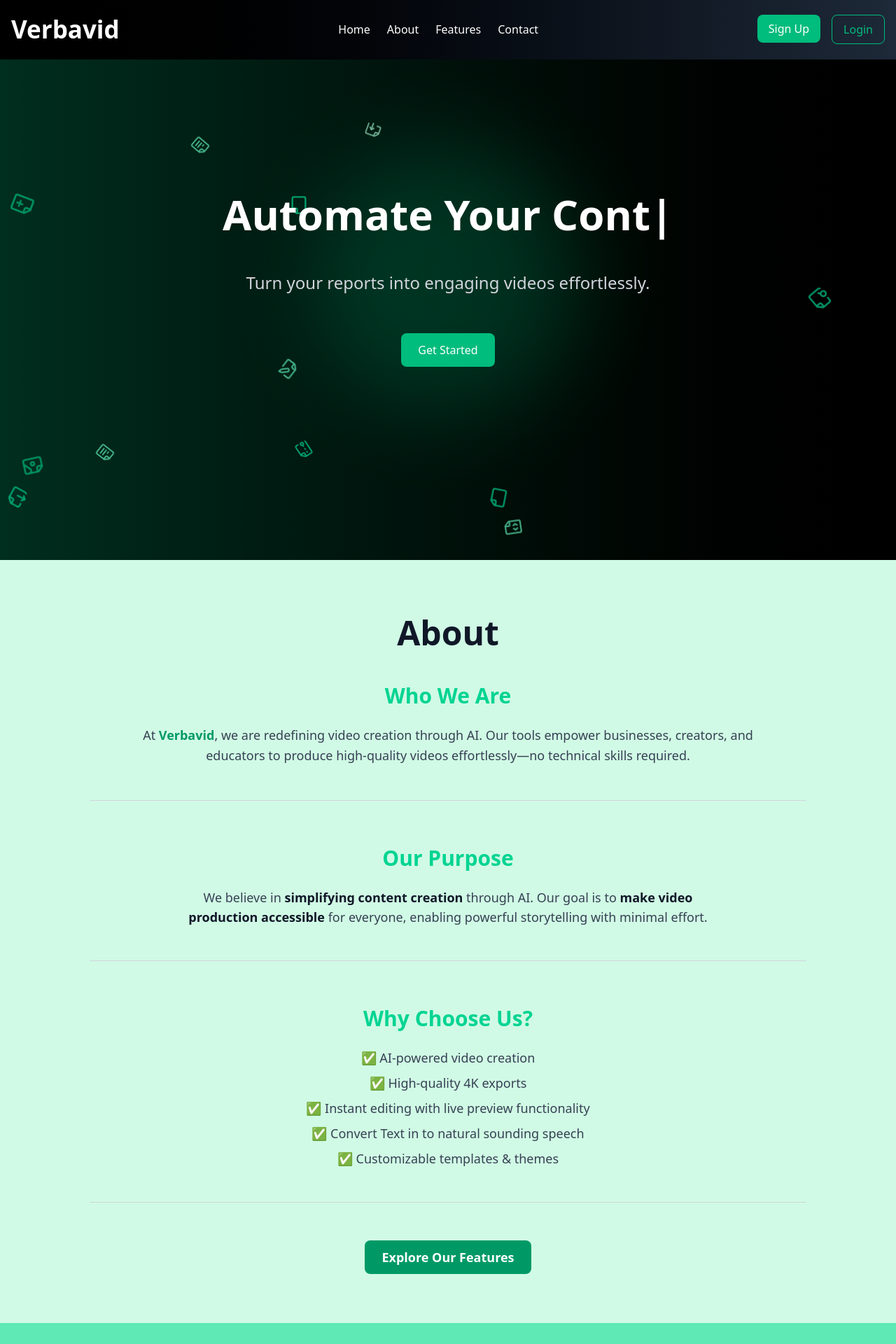
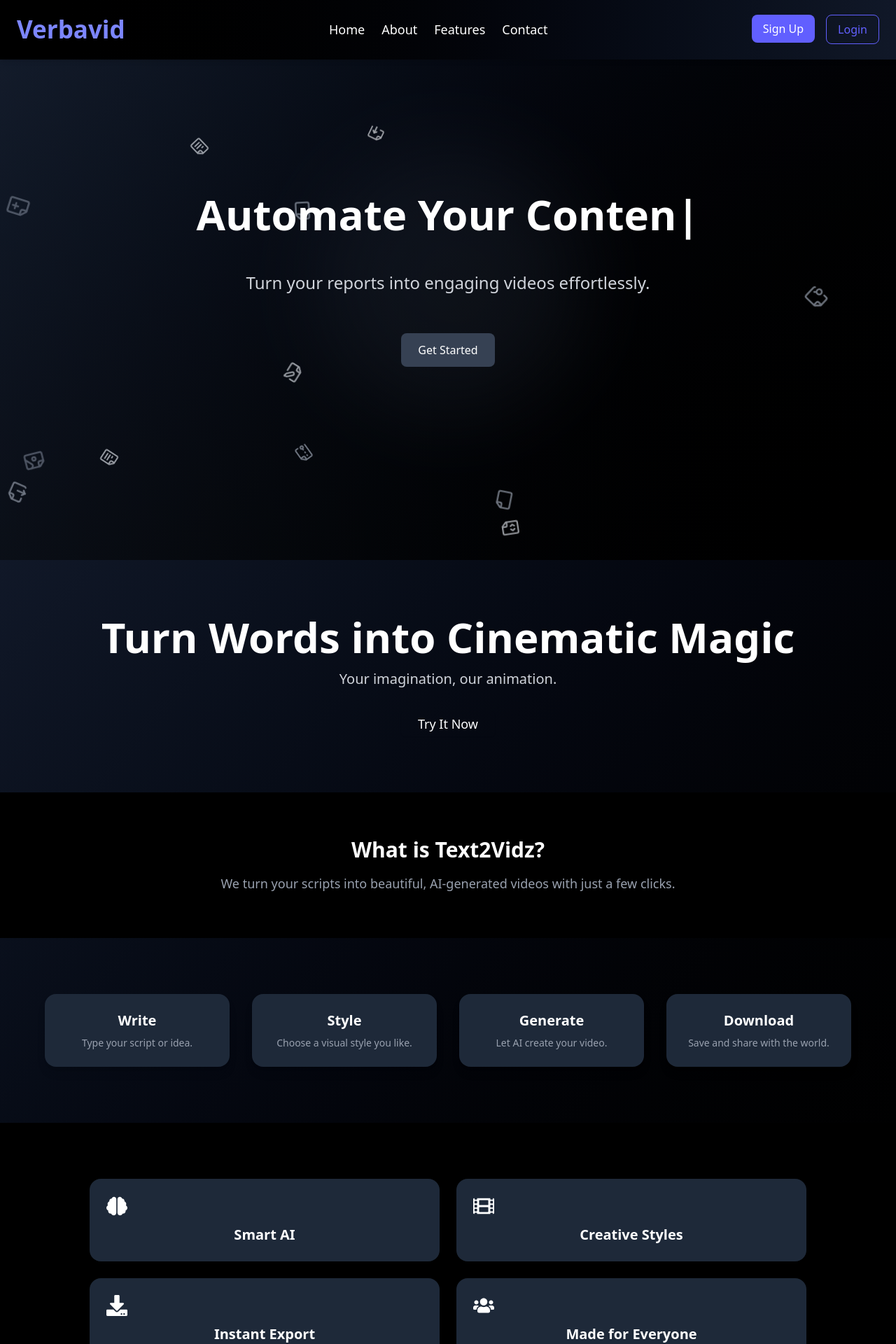
Before and after one commit to akansha-jaiswal386/VERBA_VID, a Next.js app in the folder frontend/: page / in a window 1280 px wide. Shown: the top 1920 px of the page at 70% size. Built offline with nearby package versions, Linux system fonts and the light colour scheme.

Commit message:
feat: Revamp About, Contact, Features, and Home pages with new layouts and styles; update Navbar and Footer for improved UI

```diff
--- a/frontend/src/app/About/page.jsx
+++ b/frontend/src/app/About/page.jsx
@@ -1,105 +1,111 @@
 "use client";
+import React from "react";
+import { motion } from "framer-motion";
+import { Button } from "@/components/ui/button";
+import { Card, CardContent } from "@/components/ui/card";
+import { FaBrain, FaFilm, FaDownload, FaUsers } from "react-icons/fa";
 
-import { motion } from "framer-motion";
+const About= () => {
+  return (
+    <div className="bg-gradient-to-br from-gray-900 to-black text-white min-h-screen">
+      {/* Hero Section */}
+      <section className="text-center py-20 px-6">
+        <motion.h1
+          initial={{ opacity: 0, y: -20 }}
+          animate={{ opacity: 1, y: 0 }}
+          transition={{ duration: 0.8 }}
+          className="text-4xl md:text-6xl font-bold mb-4"
+        >
+          Turn Words into Cinematic Magic
+        </motion.h1>
+        <motion.p
+          initial={{ opacity: 0, y: 20 }}
+          animate={{ opacity: 1, y: 0 }}
+          transition={{ duration: 1 }}
+          className="text-xl text-gray-300 mb-8"
+        >
+          Your imagination, our animation.
+        </motion.p>
+        <Button className="text-lg px-6 py-3">Try It Now</Button>
+      </section>
 
-const About = () => {
-  return (
-    <section id="about" className="w-full min-h-screen py-20 px-8 bg-emerald-100 text-gray-900">
-      {/* Main Heading */}
-      <motion.h1
-        initial={{ opacity: 0, y: -50 }}
-        whileInView={{ opacity: 1, y: 0 }}
-        transition={{ duration: 0.8 }}
-        viewport={{ once: false, amount: 0.2 }}
-        className="text-5xl font-bold text-center mb-12"
-      >
-        About
-      </motion.h1>
+      {/* What We Do */}
+      <section className="py-16 px-6 bg-black">
+        <motion.div
+          initial={{ opacity: 0 }}
+          whileInView={{ opacity: 1 }}
+          transition={{ duration: 1 }}
+          className="max-w-4xl mx-auto text-center"
+        >
+          <h2 className="text-3xl font-semibold mb-4">What is Text2Vidz?</h2>
+          <p className="text-gray-400 text-lg">
+            We turn your scripts into beautiful, AI-generated videos with just a few clicks.
+          </p>
+        </motion.div>
+      </section>
 
-      {/* Who We Are Section */}
-      <div className="max-w-5xl mx-auto mb-16 border-b border-gray-300 pb-12">
+      {/* How It Works */}
+      <section className="py-20 px-6">
+        <div className="max-w-6xl mx-auto grid md:grid-cols-4 gap-8 text-center">
+          {["Write", "Style", "Generate", "Download"].map((step, index) => (
+            <motion.div
+              key={step}
+              initial={{ opacity: 0, y: 20 }}
+              whileInView={{ opacity: 1, y: 0 }}
+              transition={{ duration: 0.5 + index * 0.2 }}
+              className="bg-gray-800 p-6 rounded-2xl shadow-lg"
+            >
+              <h3 className="text-xl font-bold mb-2">{step}</h3>
+              <p className="text-gray-400 text-sm">
+                {step === "Write" && "Type your script or idea."}
+                {step === "Style" && "Choose a visual style you like."}
+                {step === "Generate" && "Let AI create your video."}
+                {step === "Download" && "Save and share with the world."}
+              </p>
+            </motion.div>
+          ))}
+        </div>
+      </section>
+
+      {/* Why Choose Us */}
+      <section className="bg-black py-20 px-6">
+        <div className="max-w-5xl mx-auto grid md:grid-cols-2 gap-6">
+          {[
+            { icon: <FaBrain />, label: "Smart AI" },
+            { icon: <FaFilm />, label: "Creative Styles" },
+            { icon: <FaDownload />, label: "Instant Export" },
+            { icon: <FaUsers />, label: "Made for Everyone" },
+          ].map((item, i) => (
+            <motion.div
+              key={item.label}
+              initial={{ opacity: 0, scale: 0.8 }}
+              whileInView={{ opacity: 1, scale: 1 }}
+              transition={{ duration: 0.5 + i * 0.2 }}
+              className="bg-gray-800 p-6 rounded-2xl text-center shadow-md"
+            >
+              <div className="text-3xl mb-3 text-primary">{item.icon}</div>
+              <h4 className="text-xl font-semibold text-white">{item.label}</h4>
+            </motion.div>
+          ))}
+        </div>
+      </section>
+
+      {/* Contact CTA */}
+      <section className="text-center py-20 px-6">
         <motion.h2
-          initial={{ opacity: 0, y: -30 }}
-          whileInView={{ opacity: 1, y: 0 }}
-          transition={{ duration: 0.8 }}
-          viewport={{ once: false, amount: 0.2 }}
-          className="text-3xl font-semibold text-center mb-6 text-emerald-400"
+          initial={{ opacity: 0 }}
+          whileInView={{ opacity: 1 }}
+          transition={{ duration: 1 }}
+          className="text-3xl md:text-4xl font-bold mb-4"
         >
-          Who We Are
+          Ready to Create?
         </motion.h2>
-        <motion.p
-          initial={{ opacity: 0, scale: 0.9 }}
-          whileInView={{ opacity: 1, scale: 1 }}
-          transition={{ duration: 0.8 }}
-          viewport={{ once: false, amount: 0.2 }}
-          className="text-lg text-center text-gray-700 max-w-4xl mx-auto leading-relaxed"
-        >
-          At <span className="text-emerald-600 font-semibold">Verbavid</span>, we are redefining video creation through AI. Our tools empower businesses, creators, and educators to produce high-quality videos effortlessly—no technical skills required.
-        </motion.p>
-      </div>
-
-      {/* Our Purpose Section */}
-      <div className="max-w-5xl mx-auto mb-16 border-b border-gray-300 pb-12">
-        <motion.h2
-          initial={{ opacity: 0, y: -30 }}
-          whileInView={{ opacity: 1, y: 0 }}
-          transition={{ duration: 0.8, delay: 0.2 }}
-          viewport={{ once: false, amount: 0.2 }}
-          className="text-3xl font-semibold text-center mb-6 text-emerald-400"
-        >
-          Our Purpose
-        </motion.h2>
-        <motion.p
-          initial={{ opacity: 0, scale: 0.9 }}
-          whileInView={{ opacity: 1, scale: 1 }}
-          transition={{ duration: 0.8, delay: 0.2 }}
-          viewport={{ once: false, amount: 0.2 }}
-          className="text-lg text-center text-gray-700 max-w-3xl mx-auto"
-        >
-          We believe in <span className="font-semibold text-gray-900">simplifying content creation</span> through AI. Our goal is to <span className="font-semibold text-gray-900">make video production accessible</span> for everyone, enabling powerful storytelling with minimal effort.
-        </motion.p>
-      </div>
-
-      {/* Why Choose Us Section */}
-      <div className="max-w-5xl mx-auto mb-16 border-b border-gray-300 pb-12">
-        <motion.h2
-          initial={{ opacity: 0, y: -30 }}
-          whileInView={{ opacity: 1, y: 0 }}
-          transition={{ duration: 0.8, delay: 0.4 }}
-          viewport={{ once: false, amount: 0.2 }}
-          className="text-3xl font-semibold text-center mb-6 text-emerald-400"
-        >
-          Why Choose Us?
-        </motion.h2>
-        <motion.ul
-          initial={{ opacity: 0, scale: 0.9 }}
-          whileInView={{ opacity: 1, scale: 1 }}
-          transition={{ duration: 0.8, delay: 0.4 }}
-          viewport={{ once: false, amount: 0.2 }}
-          className="text-lg text-center text-gray-700 max-w-3xl mx-auto space-y-2"
-        >
-          <li>✅ AI-powered video creation</li>
-          <li>✅ High-quality 4K exports</li>
-          <li>✅ Instant editing with live preview functionality</li>
-          <li>✅ Convert Text in to natural sounding speech</li>
-          <li>✅ Customizable templates & themes</li>
-        </motion.ul>
-      </div>
-
-      {/* Call to Action Section */}
-      <div className="text-center">
-        <motion.a
-          initial={{ opacity: 0, scale: 0.8 }}
-          whileInView={{ opacity: 1, scale: 1 }}
-          transition={{ duration: 0.8, delay: 0.6 }}
-          viewport={{ once: false, amount: 0.2 }}
-          href="/Feature"
-          className="px-6 py-3 bg-emerald-600 rounded-lg text-white text-lg font-semibold hover:bg-emerald-700 transition duration-300"
-        >
-          Explore Our Features
-        </motion.a>
-      </div>
-    </section>
+        <p className="text-gray-300 mb-6 text-lg">
+          Contact us and let’s bring your vision to life.
+        </p>
+        <Button className="text-lg px-6 py-3">Contact Us</Button>
+      </section>
+    </div>
   );
 };
 
--- a/frontend/src/app/Component/Footer/page.jsx
+++ b/frontend/src/app/Component/Footer/page.jsx
@@ -4,7 +4,7 @@ import { Facebook, Twitter, Instagram, Linkedin } from "lucide-react";
 
 const Footer = () => {
   return (
-    <footer className="relative bg-emerald-900 text-white py-10 px-6">
+    <footer className="relative bg-gradient-to-br from-gray-900 to-black text-white py-10 px-6">
       <div className="absolute inset-0 bg-gradient-to-b from-black/40 to-transparent pointer-events-none" />
 
       <div className="relative z-10 max-w-6xl mx-auto grid grid-cols-1 md:grid-cols-3 gap-8 text-center md:text-left">
--- a/frontend/src/app/Component/Navbar.jsx
+++ /dev/null
@@ -1,116 +0,0 @@
-"use client";
-import { useState, useEffect } from "react";
-import Link from "next/link";
-import { Menu, X } from "lucide-react";
-import { useRouter } from "next/navigation";
-
-
-
-
-export default function Navbar() {
-  const [isOpen, setIsOpen] = useState(false);
-  const [isAuthenticated, setIsAuthenticated] = useState(false);
-  const router = useRouter();
-
-  useEffect(() => {
-    const token = localStorage.getItem("token"); // Or use cookies if preferred
-    setIsAuthenticated(!!token);
-  }, []);
-
-  const handleLogout = () => {
-    localStorage.removeItem("token"); // Remove token or session data
-    setIsAuthenticated(false);
-    router.push("/login");
-  };
-
-  return (
-    <div className="flex flex-col justify-center bg-black w-full z-10 fixed">
-      <div className="absolute inset-0 bg-gradient-to-r from-black to-gray-800 opacity-80 w-full"></div>
-
-      <nav className="relative bg-gradient-to-r from-black to-gray-800 text-white p-4 w-full">
-        <div className="container mx-auto flex justify-between items-center">
-          <Link href="/" className="text-[35px] font-bold">Verbavid</Link>
-
-          <ul className="hidden md:flex space-x-6">
-            <li><Link href="/" className="hover:text-gray-400">Home</Link></li>
-            <li><Link href="/Ab" className="hover:text-gray-400">About</Link></li>
-            <li><Link href="Features" className="hover:text-gray-400">Features</Link></li>
-            <li><Link href="Contact" className="hover:text-gray-400">Contact</Link></li>
-          </ul>
-
-          <div className="hidden md:flex space-x-4">
-            {isAuthenticated ? (
-              <>
-                <Link href="/profile">
-                  <button className="bg-emerald-500 text-white px-4 py-2 rounded-lg hover:bg-emerald-600">Profile</button>
-                </Link>
-                <button
-                  onClick={handleLogout}
-                  className="border border-red-500 text-red-500 px-4 py-2 rounded-lg hover:bg-red-500 hover:text-white"
-                >
-                  Logout
-                </button>
-              </>
-            ) : (
-              <>
-                <Link href="/signup">
-                  <button className="bg-emerald-500 text-white px-4 py-2 rounded-lg hover:bg-emerald-600">Sign Up</button>
-                </Link>
-                <Link href="/login">
-                  <button className="border border-emerald-500 text-emerald-500 px-4 py-2 rounded-lg hover:bg-emerald-500 hover:text-white">Login</button>
-                </Link>
-              </>
-            )}
-          </div>
-
-          <button className="md:hidden z-10" onClick={() => setIsOpen(!isOpen)}>
-            {isOpen ? <X size={24} /> : <Menu size={24} />}
-          </button>
-        </div>
-
-        {isOpen && (
-          <ul className="md:hidden flex flex-col items-center space-y-4 mt-4">
-            <li><Link href="/" className="hover:text-gray-400" onClick={() => setIsOpen(false)}>Home</Link></li>
-            <li><Link href="/About" className="hover:text-gray-400" onClick={() => setIsOpen(false)}>About</Link></li>
-            <li><Link href="/Features" className="hover:text-gray-400" onClick={() => setIsOpen(false)}>Features</Link></li>
-            <li><Link href="/Contact" className="hover:text-gray-400" onClick={() => setIsOpen(false)}>Contact</Link></li>
-
-            {isAuthenticated ? (
-              <>
-                <li>
-                  <Link href="/profile">
-                    <button className="bg-emerald-500 text-white px-4 py-2 rounded-lg hover:bg-emerald-600" onClick={() => setIsOpen(false)}>Profile</button>
-                  </Link>
-                </li>
-                <li>
-                  <button
-                    onClick={() => {
-                      handleLogout();
-                      setIsOpen(false);
-                    }}
-                    className="border border-red-500 text-red-500 px-4 py-2 rounded-lg hover:bg-red-500 hover:text-white"
-                  >
-                    Logout
-                  </button>
-                </li>
-              </>
-            ) : (
-              <>
-                <li>
-                  <Link href="/signup">
-                    <button className="bg-emerald-500 text-white px-4 py-2 rounded-lg hover:bg-emerald-600" onClick={() => setIsOpen(false)}>Sign Up</button>
-                  </Link>
-                </li>
-                <li>
-                  <Link href="/Login">
-                    <button className="border border-emerald-500 text-emerald-500 px-4 py-2 rounded-lg hover:bg-emerald-500 hover:text-white" onClick={() => setIsOpen(false)}>Login</button>
-                  </Link>
-                </li>
-              </>
-            )}
-          </ul>
-        )}
-      </nav>
-    </div>
-  );
-}
--- a/frontend/src/app/Component/Navbar/page.jsx
+++ b/frontend/src/app/Component/Navbar/page.jsx
@@ -8,53 +8,99 @@ export default function Navbar() {
   const [isOpen, setIsOpen] = useState(false);
 
   return (
-    <div className="flex flex-col justify-center bg-black w-full z-10 fixed">
-      <div className="absolute inset-0 bg-gradient-to-r from-black to-gray-800 opacity-80 w-full"></div>
+    <div className="flex flex-col justify-center w-full z-10 fixed bg-black">
+      <nav className="relative bg-gradient-to-r from-black to-gray-900 text-white px-6 py-4 w-full shadow-md">
+        <div className="container mx-auto flex justify-between items-center">
+          {/* Logo with updated color */}
+          <Link href="/" className="text-[35px] font-bold text-indigo-400">
+            Verbavid
+          </Link>
 
-      <nav className="relative bg-gradient-to-r from-black to-gray-800 text-white p-4 w-full">
-        <div className="container mx-auto flex justify-between items-center">
-          <Link href="/" className="text-[35px] font-bold">Verbavid</Link>
-
-          <ul className="hidden md:flex space-x-6">
-            <li><Link href="/" className="hover:text-gray-400">Home</Link></li>
-            <li><a href="#about" className="hover:text-gray-400">About</a></li>
-            <li><Link href="/Feature" className="hover:text-gray-400">Features</Link></li>
-            <li><Link href="/Contact" className="hover:text-gray-400">Contact</Link></li>
+          {/* Desktop Menu */}
+          <ul className="hidden md:flex space-x-6 text-lg">
+            <li>
+              <Link href="/" className="hover:text-indigo-400 transition">
+                Home
+              </Link>
+            </li>
+            <li>
+              <Link href="/About" className="hover:text-indigo-400 transition">
+                About
+              </Link>
+            </li>
+            <li>
+              <Link href="/Feature" className="hover:text-indigo-400 transition">
+                Features
+              </Link>
+            </li>
+            <li>
+              <Link href="/Contact" className="hover:text-indigo-400 transition">
+                Contact
+              </Link>
+            </li>
           </ul>
 
+          {/* Desktop Buttons with updated color */}
           <div className="hidden md:flex space-x-4">
             <Link href="/signup">
-              <button className="bg-emerald-500 text-white px-4 py-2 rounded-lg hover:bg-emerald-600">Sign Up</button>
+              <button className="bg-indigo-500 text-white px-4 py-2 rounded-lg hover:bg-indigo-600 transition">
+                Sign Up
+              </button>
             </Link>
             <Link href="/login">
-              <button className="border border-emerald-500 text-emerald-500 px-4 py-2 rounded-lg hover:bg-emerald-500 hover:text-white">Login</button>
+              <button className="border border-indigo-500 text-indigo-500 px-4 py-2 rounded-lg hover:bg-indigo-500 hover:text-white transition">
+                Login
+              </button>
             </Link>
           </div>
 
           {/* Mobile Menu Button */}
-          <button
-            className="md:hidden z-10"
-            onClick={() => setIsOpen(!isOpen)}
-          >
+          <button className="md:hidden z-10 text-white" onClick={() => setIsOpen(!isOpen)}>
             {isOpen ? <X size={24} /> : <Menu size={24} />}
           </button>
         </div>
 
-        {/* Mobile Menu */}
+        {/* Mobile Dropdown Menu */}
         {isOpen && (
-          <ul className="md:hidden flex flex-col items-center space-y-4 mt-4">
-            <li><Link href="/" className="hover:text-gray-400" onClick={() => setIsOpen(false)}>Home</Link></li>
-            <li><Link href="/about" className="hover:text-gray-400" onClick={() => setIsOpen(false)}>About</Link></li>
-            <li><Link href="/features" className="hover:text-gray-400" onClick={() => setIsOpen(false)}>Features</Link></li>
-            <li><Link href="/contact" className="hover:text-gray-400" onClick={() => setIsOpen(false)}>Contact</Link></li>
+          <ul className="md:hidden flex flex-col items-center space-y-4 mt-4 bg-gray-900 rounded-b-lg py-4">
+            <li>
+              <Link href="/" className="hover:text-indigo-400" onClick={() => setIsOpen(false)}>
+                Home
+              </Link>
+            </li>
+            <li>
+              <Link href="/About" className="hover:text-indigo-400" onClick={() => setIsOpen(false)}>
+                About
+              </Link>
+            </li>
+            <li>
+              <Link href="/Feature" className="hover:text-indigo-400" onClick={() => setIsOpen(false)}>
+                Features
+              </Link>
+            </li>
+            <li>
+              <Link href="/Contact" className="hover:text-indigo-400" onClick={() => setIsOpen(false)}>
+                Contact
+              </Link>
+            </li>
             <li>
               <Link href="/signup">
-                <button className="bg-emerald-500 text-white px-4 py-2 rounded-lg hover:bg-emerald-600" onClick={() => setIsOpen(false)}>Sign Up</button>
+                <button
+                  className="bg-indigo-500 text-white px-4 py-2 rounded-lg hover:bg-indigo-600 transition"
+                  onClick={() => setIsOpen(false)}
+                >
+                  Sign Up
+                </button>
               </Link>
             </li>
             <li>
               <Link href="/login">
-                <button className="border border-emerald-500 text-emerald-500 px-4 py-2 rounded-lg hover:bg-emerald-500 hover:text-white" onClick={() => setIsOpen(false)}>Login</button>
+                <button
+                  className="border border-indigo-500 text-indigo-500 px-4 py-2 rounded-lg hover:bg-indigo-500 hover:text-white transition"
+                  onClick={() => setIsOpen(false)}
+                >
+                  Login
+                </button>
               </Link>
             </li>
           </ul>
--- a/frontend/src/app/Home/page.jsx
+++ b/frontend/src/app/Home/page.jsx
@@ -15,23 +15,21 @@ export default function HomePage() {
   const [charIndex, setCharIndex] = useState(0);
   const containerRef = useRef(null);
 
-  // Document configurations
   const documentIcons = [
-    { icon: FileText, size: 24, color: "text-emerald-300" },
-    { icon: File, size: 28, color: "text-emerald-400" },
-    { icon: FilePlus, size: 32, color: "text-emerald-500" },
-    { icon: FileEdit, size: 26, color: "text-emerald-300" },
-    { icon: FileSearch, size: 30, color: "text-emerald-400" },
-    { icon: FileInput, size: 22, color: "text-emerald-200" },
-    { icon: FileOutput, size: 28, color: "text-emerald-400" },
-    { icon: FileCode, size: 26, color: "text-emerald-300" },
-    { icon: FileImage, size: 30, color: "text-emerald-500" },
-    { icon: FileArchive, size: 24, color: "text-emerald-400" }
+    { icon: FileText, size: 24, color: "text-gray-300" },
+    { icon: File, size: 28, color: "text-gray-400" },
+    { icon: FilePlus, size: 32, color: "text-gray-500" },
+    { icon: FileEdit, size: 26, color: "text-gray-300" },
+    { icon: FileSearch, size: 30, color: "text-gray-400" },
+    { icon: FileInput, size: 22, color: "text-gray-200" },
+    { icon: FileOutput, size: 28, color: "text-gray-400" },
+    { icon: FileCode, size: 26, color: "text-gray-300" },
+    { icon: FileImage, size: 30, color: "text-gray-500" },
+    { icon: FileArchive, size: 24, color: "text-gray-400" }
   ];
 
   const [documents, setDocuments] = useState([]);
 
-  // Initialize documents with random positions
   useEffect(() => {
     if (containerRef.current) {
       const containerWidth = containerRef.current.offsetWidth;
@@ -52,7 +50,6 @@ export default function HomePage() {
     }
   }, []);
 
-  // Fixed typing effect with proper cleanup
   useEffect(() => {
     let timeoutId;
     const currentText = texts[index];
@@ -72,7 +69,6 @@ export default function HomePage() {
     return () => clearTimeout(timeoutId);
   }, [charIndex, index, texts]);
 
-  // Animation loop for documents (unchanged)
   useEffect(() => {
     if (documents.length === 0 || !containerRef.current) return;
 
@@ -109,11 +105,14 @@ export default function HomePage() {
   }, [documents.length]);
 
   return (
-    <div className="relative w-full min-h-screen flex flex-col justify-center items-center bg-black overflow-hidden" ref={containerRef}>
+    <div
+      className="relative w-full min-h-screen flex flex-col justify-center items-center bg-gradient-to-br from-gray-900 to-black overflow-hidden"
+      ref={containerRef}
+    >
       {/* Background Effects */}
       <div className="absolute top-0 left-0 w-full h-full overflow-hidden">
         <motion.div
-          className="w-full h-full bg-gradient-to-r from-emerald-600 to-black opacity-30"
+          className="w-full h-full bg-gradient-to-r from-gray-800 to-black opacity-30"
           animate={{ scale: [1, 1.2, 1] }}
           transition={{ repeat: Infinity, duration: 6, ease: "easeInOut" }}
         />
@@ -123,7 +122,7 @@ export default function HomePage() {
           animate={{ rotate: [0, 360] }}
           transition={{ repeat: Infinity, duration: 20, ease: "linear" }}
         >
-          <div className="w-96 h-96 bg-emerald-500 rounded-full blur-3xl" />
+          <div className="w-96 h-96 bg-gray-700 rounded-full blur-3xl" />
         </motion.div>
 
         {/* Floating Documents */}
@@ -160,7 +159,7 @@ export default function HomePage() {
           Turn your reports into engaging videos effortlessly.
         </p>
         <button
-          className="mt-6 px-6 py-3 bg-emerald-500 text-white rounded-lg hover:bg-emerald-600 transition-colors duration-300"
+          className="mt-6 px-6 py-3 bg-gray-700 text-white rounded-lg hover:bg-gray-600 transition-colors duration-300"
           onClick={() => router.push("/CreateVid")}
           aria-label="Get started with video creation"
         >
```
Also changed, not shown: frontend/src/app/Contact/page.jsx (+8 -8 lines), frontend/src/app/Feature/page.jsx (+7 -7 lines), frontend/src/app/login/page.jsx (+5 -5 lines), frontend/src/app/signup/page.jsx (+14 -14 lines).
